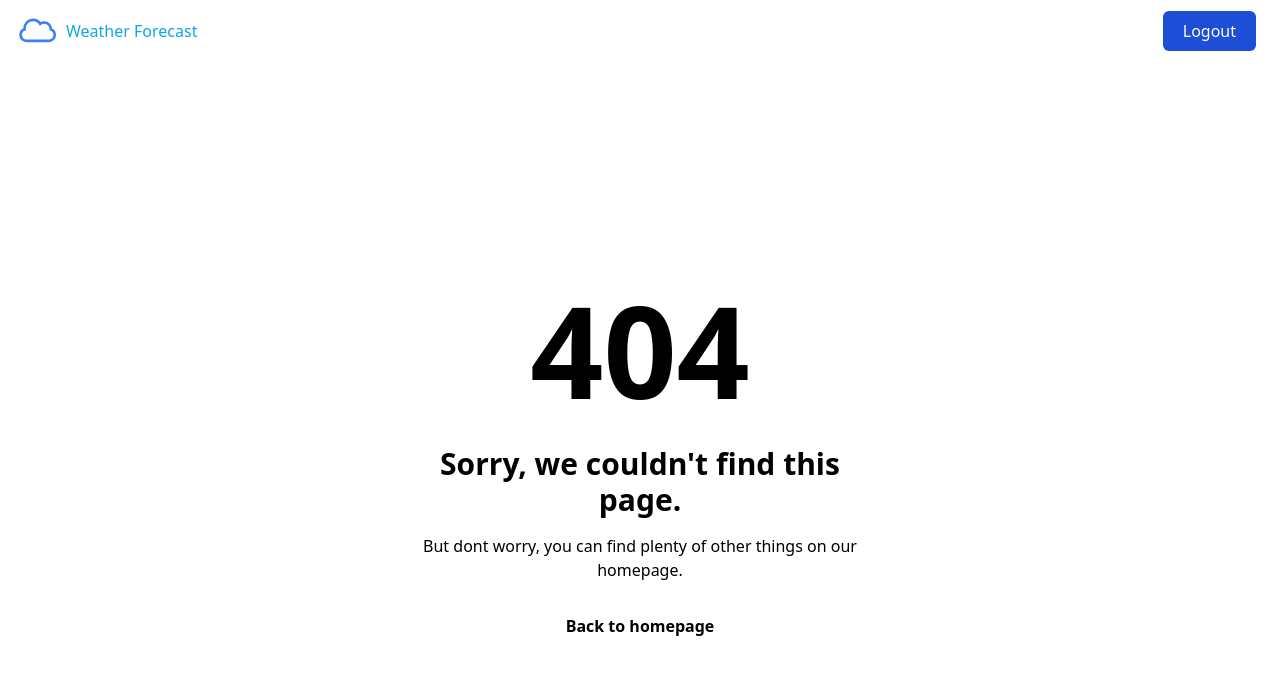
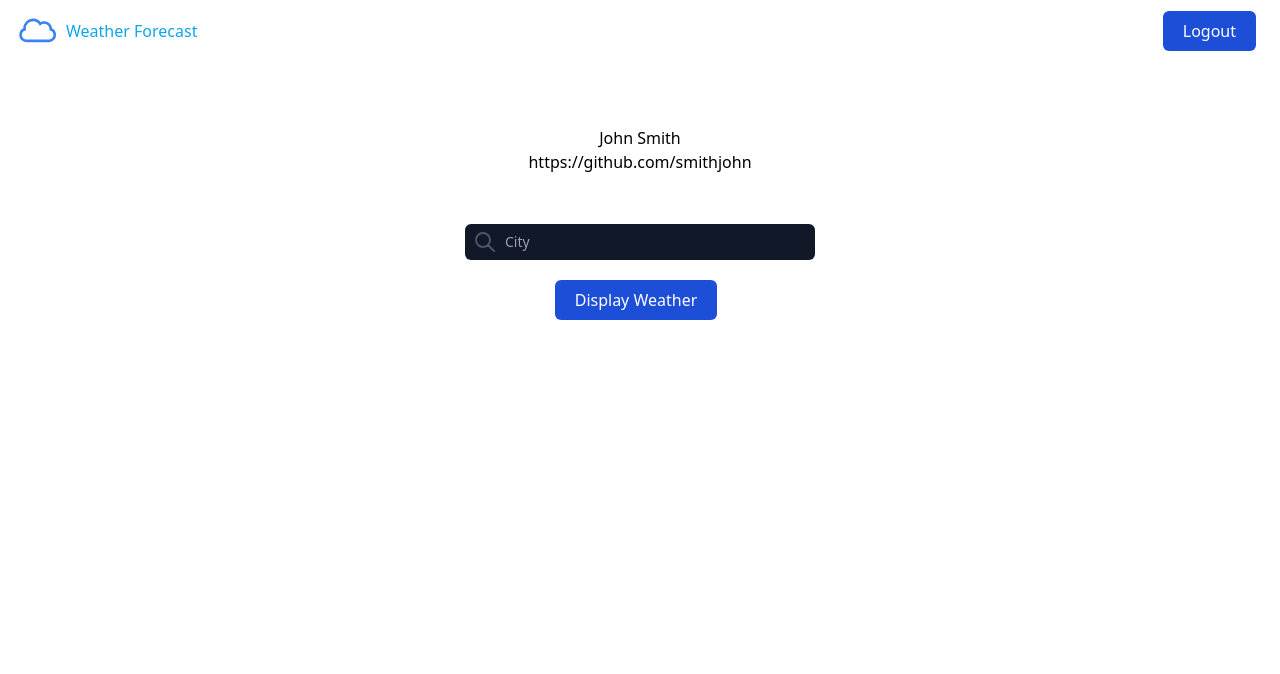
Before and after one commit to chevyB/ehrlich-weather-forecast, a React (Create React App) app: page /home in a window 1280 px wide. Before the commit this address had no page. Shown: the top 674 px of the page. Built offline with nearby package versions, Linux system fonts and the light colour scheme.

Commit message:
[Feature] HomePage Markup

```diff
--- a/src/components/atoms/button.tsx
+++ b/src/components/atoms/button.tsx
@@ -2,13 +2,14 @@ import type { ReactNode } from 'react';
 
 interface AppProps {
   children: ReactNode;
+  type?: 'button' | 'reset' | 'submit';
 }
 
-const Button = ({ children }: AppProps) => {
+const Button = ({ children, type = 'button' }: AppProps) => {
   return (
     <button
-      type="button"
-      className="text-white bg-blue-700 hover:bg-blue-800 rounded-md text-md px-5 py-2 mr-2 dark:bg-blue-600 "
+      type={type}
+      className="text-white bg-blue-700 hover:bg-blue-800 rounded-md text-md px-5 py-2 mr-2 dark:bg-blue-600"
     >
       {children}
     </button>
--- /dev/null
+++ b/src/components/atoms/icons/search.tsx
@@ -0,0 +1,20 @@
+import type React from 'react';
+import type { Iprops } from './types';
+
+const SearchIcon = ({ stroke = 'currentColor' }: Iprops) => {
+  return (
+    <svg
+      fill="none"
+      stroke={stroke}
+      strokeLinecap="round"
+      strokeLinejoin="round"
+      strokeWidth="2"
+      viewBox="0 0 24 24"
+      className="w-6 h-6"
+    >
+      <path d="M21 21l-6-6m2-5a7 7 0 11-14 0 7 7 0 0114 0z"></path>
+    </svg>
+  );
+};
+
+export default SearchIcon;
--- /dev/null
+++ b/src/pages/home.tsx
@@ -0,0 +1,31 @@
+import Button from 'src/components/atoms/button';
+import SearchIcon from 'src/components/atoms/icons/search';
+
+const HomePage = (): React.ReactElement => {
+  return (
+    <div className="w-5/6 lg:w-1/2 items-center justify-center text-center mx-auto mt-[5%]">
+      <p>John Smith</p>
+      <a href="https://github.com/smithjohn" className="hover:text-sky-500">
+        https://github.com/smithjohn
+      </a>
+      <div className="flex items-center justify-center mt-[50px] mb-[20px] w-full">
+        <form>
+          <div className="relative text-gray-600 focus-within:text-gray-400">
+            <span className="absolute inset-y-0 left-0 flex items-center pl-2">
+              <SearchIcon />
+            </span>
+            <input
+              type="search"
+              name="q"
+              className="w-[250px] lg:w-[350px] py-2 text-sm text-white bg-gray-900 rounded-md pl-10 focus:outline-none"
+              placeholder="City"
+            />
+          </div>
+        </form>
+      </div>
+      <Button type="submit">Display Weather</Button>
+    </div>
+  );
+};
+
+export default HomePage;
--- a/src/routes/index.tsx
+++ b/src/routes/index.tsx
@@ -1,6 +1,7 @@
 import { createBrowserRouter } from 'react-router-dom';
 import ErrorPage from 'src/components/templates/error';
 import Root from 'src/pages';
+import HomePage from 'src/pages/home';
 
 export const router = createBrowserRouter([
   {
@@ -11,6 +12,10 @@ export const router = createBrowserRouter([
         index: true,
         element: <Root />,
       },
+      {
+        path: 'home',
+        element: <HomePage />,
+      },
     ],
   },
 ]);
```
